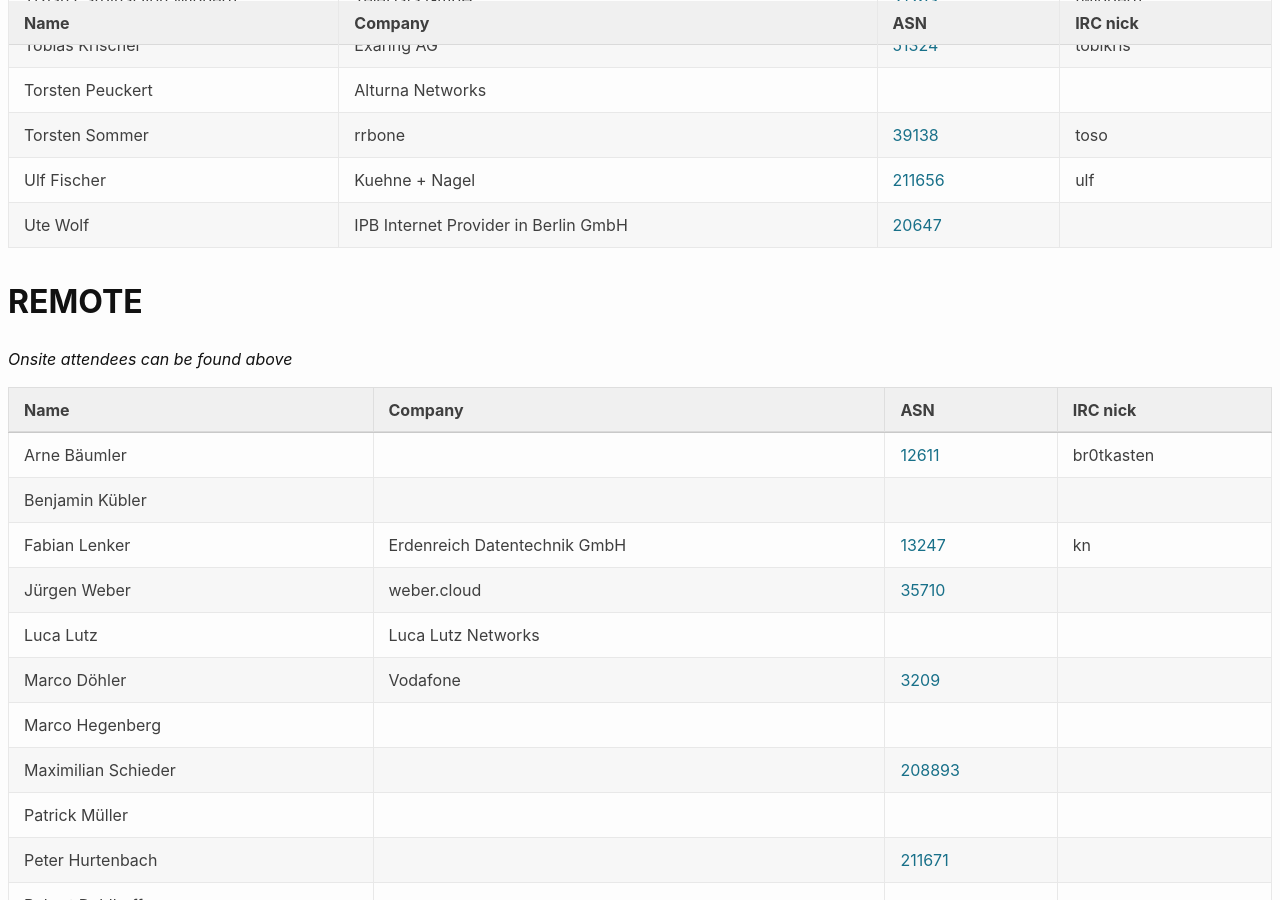
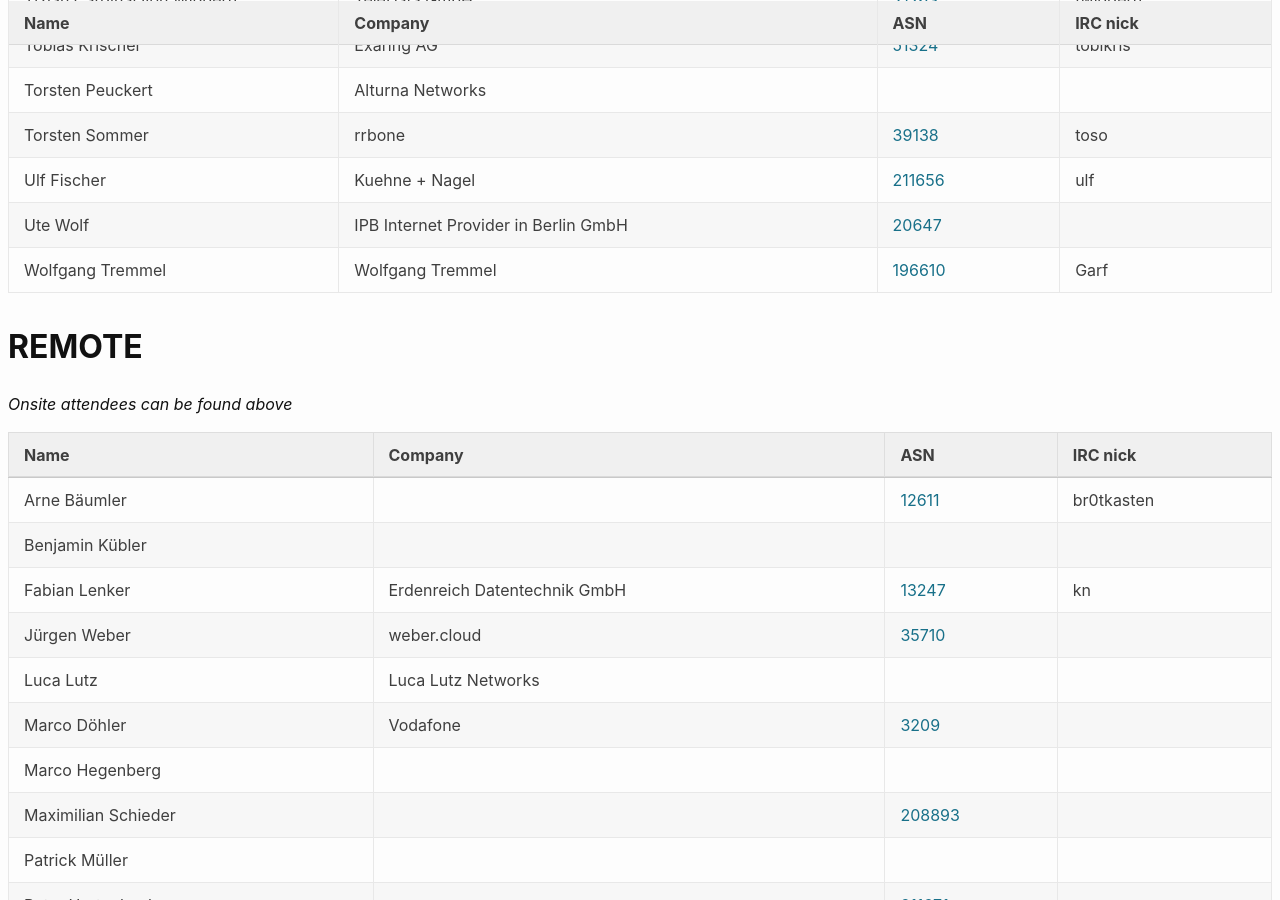
Before and after one commit to denog/pretix-attendeelist, a Jekyll site: the page built from denog15/index.md, in a window 1280 px wide and 900 px high, scrolled down 4879 px. Built offline with Jekyll 4.4.1, drawn with Linux system fonts in a browser that asks for light colours.

Commit message:
Latest data: Fri Aug 25 08:48:15 UTC 2023

```diff
--- a/_data/attendees_denog15_onsite.json
+++ b/_data/attendees_denog15_onsite.json
@@ -658,5 +658,11 @@
     "company": "IPB Internet Provider in Berlin GmbH",
     "irc": null,
     "asn": "20647"
+  },
+  {
+    "name": "Wolfgang Tremmel",
+    "company": "Wolfgang Tremmel",
+    "irc": "Garf",
+    "asn": "196610"
   }
 ]
```
